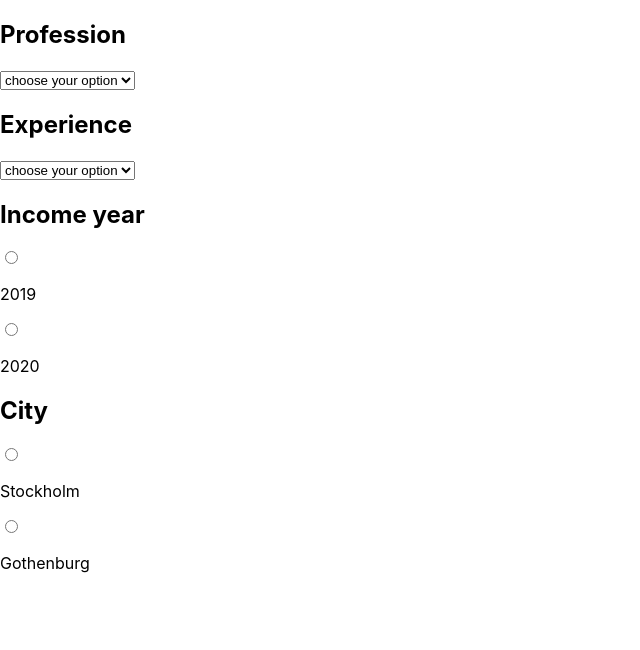
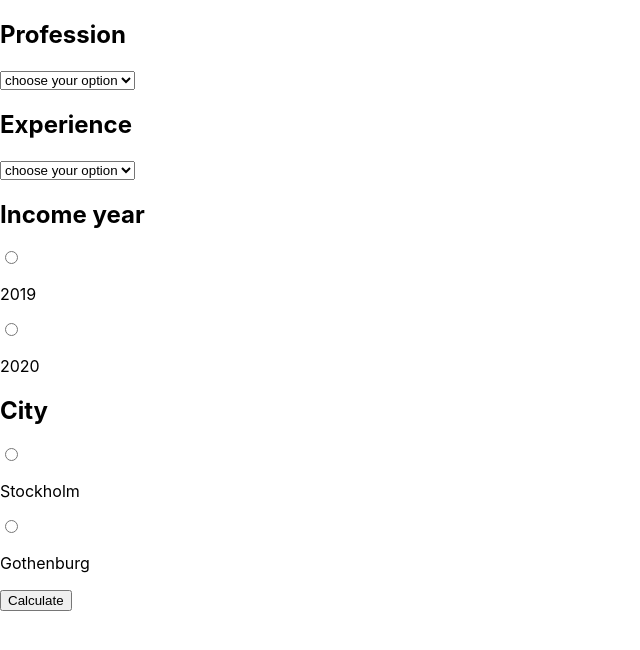
Before and after one commit to zelenovakat/Payroll, a React (Create React App) app: page / in a window 1280 px wide. Shown: the top 650 px of the page, without its empty margins (0-640 px from the left). Built offline with nearby package versions, Linux system fonts and the light colour scheme.

Commit message:
Button component

```diff
--- /dev/null
+++ b/src/components/Button.js
@@ -0,0 +1,16 @@
+import React from "react"
+
+const Button = ({ children, onClick }) => {
+  const handleButtonClick = (e) => {
+    e.preventDefault()
+    onClick()
+  }
+
+  return (
+    <button type="button" onClick={handleButtonClick}>
+      {children}
+    </button>
+  )
+}
+
+export default Button
--- a/src/components/Form.js
+++ b/src/components/Form.js
@@ -3,12 +3,14 @@ import SelectExperience from "./dropdownList/SelectExperience"
 import SelectProfession from "./dropdownList/SelectProfession"
 import SelectYear from "./radioButtonList/SelectYear"
 import SelectCity from "./radioButtonList/SelectCity"
-
+import Button from "../components/Button"
 const Form = () => {
   const [profession, setProfession] = useState("")
   const [yearsOfExperience, setYearsOfExperience] = useState("")
   const [year, setYear] = useState("")
   const [city, setCity] = useState("")
+
+  const calculateSalary = () => {}
 
   return (
     <form>
@@ -27,6 +29,7 @@ const Form = () => {
       <div>
         <SelectCity city={city} setCity={setCity} />
       </div>
+      <Button onClick={calculateSalary}>Calculate</Button>
     </form>
   )
 }
```
